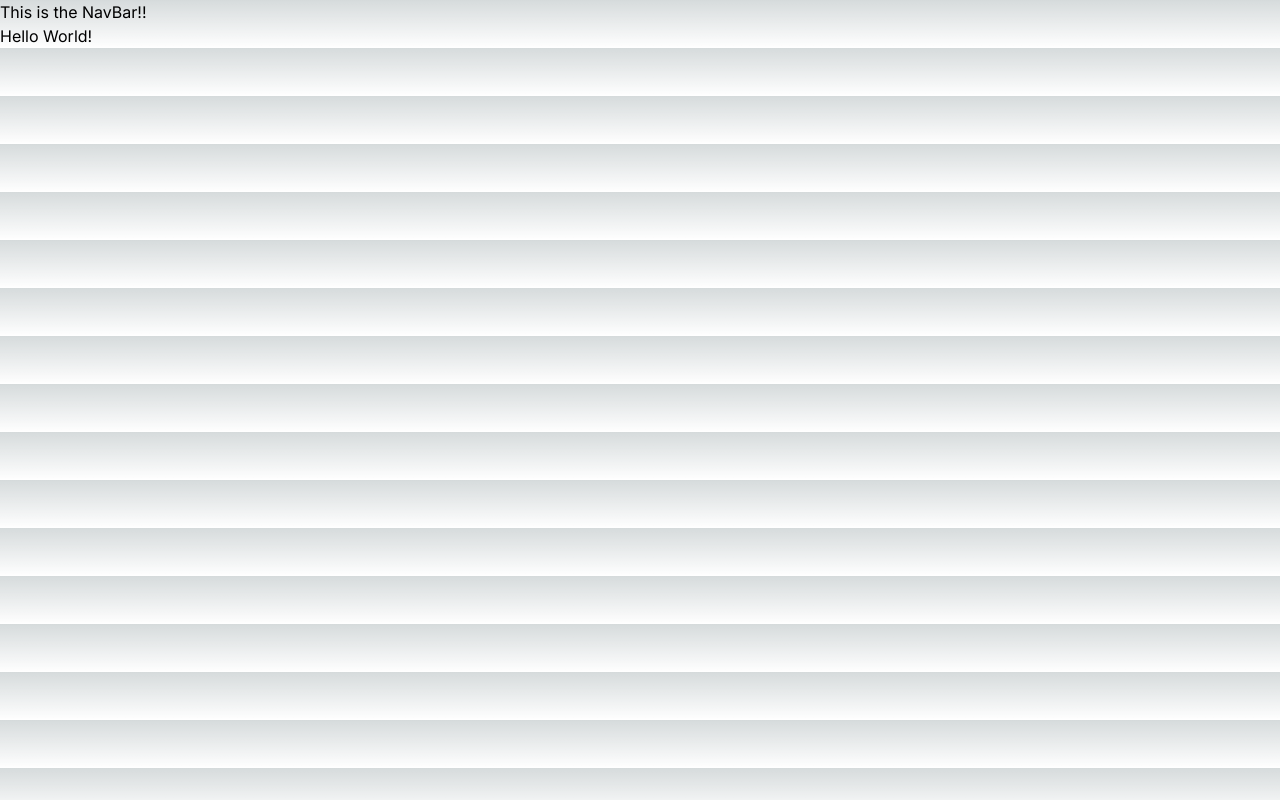
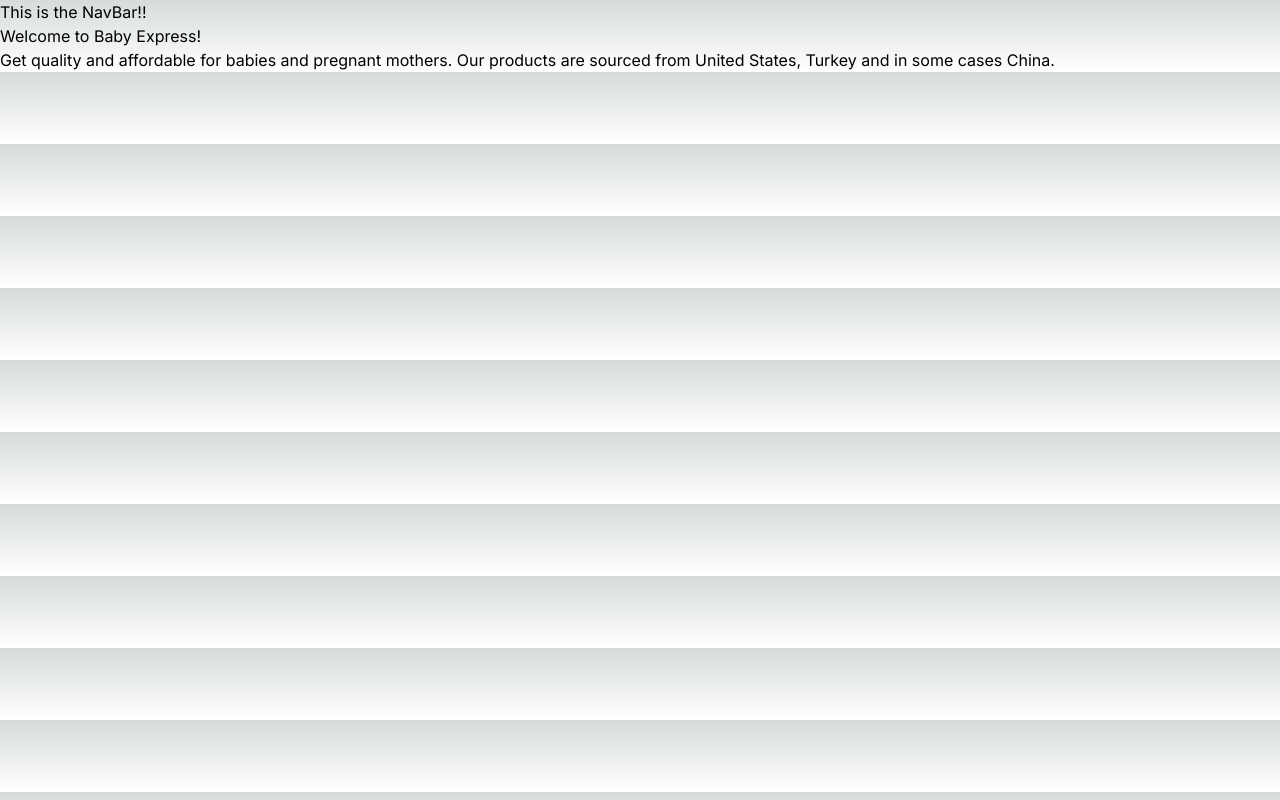
Before and after one commit to Haywayaheadshot/baby-express-nextjs, a Next.js app: page /hello in a window 1280 px wide. Built offline with nearby package versions, Linux system fonts and the light colour scheme.

Commit message:
Add home page header

```diff
--- a/src/app/hello/page.tsx
+++ b/src/app/hello/page.tsx
@@ -5,7 +5,12 @@ const Hello = () => {
   return (
     <NavWrapper>
       <div>
-          <h1>Hello World!</h1>
+          <h1>Welcome to Baby Express!</h1>
+          <p>
+            Get quality and affordable for babies and pregnant mothers.
+            Our products are sourced from United States, Turkey and in some cases
+            China.
+          </p>
       </div>
     </NavWrapper>
   )
```
